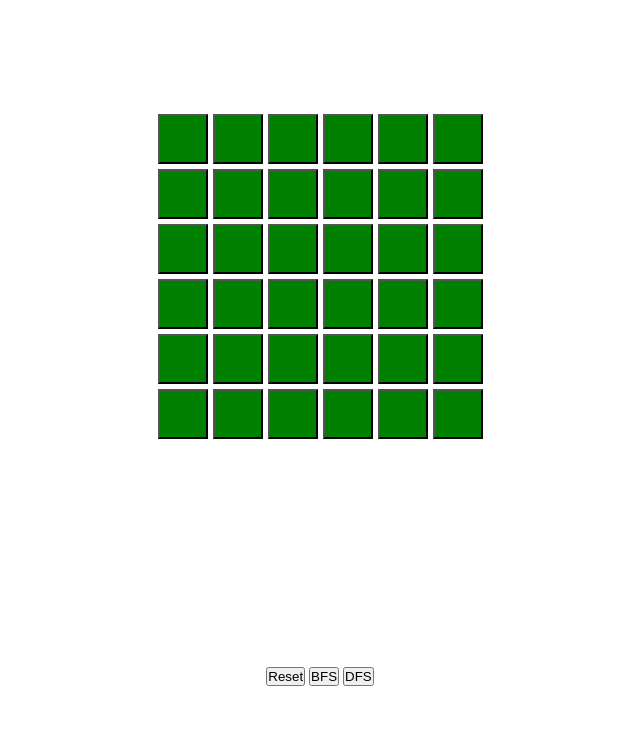
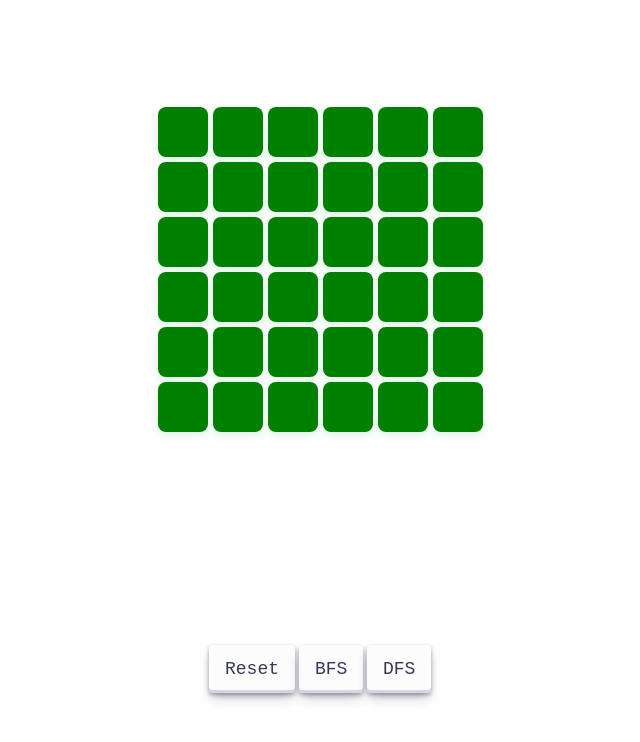
Before and after one commit to SillySilvy04/grid_grafo, a plain HTML site: page index.html in a window 1280 px wide. Shown: the whole page, without its empty margins (320-960 px from the left). Drawn offline with Linux system fonts and the light colour scheme.

Commit message:
adição de estilo mais customizado aos botões do grid, busca BFS, busca DFS e Reset

```diff
--- a/index.html
+++ b/index.html
@@ -11,9 +11,9 @@
         <div id="grid"></div>
 
         <div class="nav-down-bar">
-            <input type="button" id="RESET" value="Reset" onclick="resetButtons()">
-            <input type="button" id="BFS" value="BFS" onclick="callBFS()">
-            <input type="button" id="DFS" value="DFS" onclick="callDFS()">
+            <input class="button-30" type="button" id="RESET" value="Reset" onclick="resetButtons()">
+            <input class="button-30" type="button" id="BFS" value="BFS" onclick="callBFS()">
+            <input class="button-30" type="button" id="DFS" value="DFS" onclick="callDFS()">
         </div>
     </section>
 </body>
--- a/script.js
+++ b/script.js
@@ -39,6 +39,7 @@ function addGraphEdges(lines=6, columns=6) {
  function buttonsColorChanging(event){
     const btn = event.target
     btn.classList = "";
+    btn.classList.add("button-68");
     if(btn.value == "green"){
         btn.classList.add("button-clicked");
         btn.value = "red";
@@ -71,6 +72,7 @@ function resetButtons(lines=6, columns=6){
     for(let [vertex,neighbor] of graph.adjList){
         vertex.classList = "";
         vertex.classList.add("button");
+        vertex.classList.add("button-68");
         vertex.value = "green";
         vertex.textContent = "";
         graph.removeEdges(vertex);
@@ -121,6 +123,7 @@ function callSearch(searchType){
     if(resultado && resultado.path){
         for(let btn of resultado.path){
             btn.classList = "";
+            btn.classList.add("button-68");
             btn.value = "orange";
             btn.classList.add("button-path");
         }
@@ -131,6 +134,7 @@ function callSearch(searchType){
             cont++;
             if(btn.value !== "orange"){
                 btn.classList = "";
+                btn.classList.add("button-68");
                 btn.value = "gray";
                 btn.classList.add("button-visited");
             }
@@ -155,6 +159,7 @@ function createGrid(lines = 6, columns = 6){
             btn.style.width = "50px";
             btn.style.height = "50px";
             btn.addEventListener("click", buttonsColorChanging);
+            btn.classList.add("button-68");
             btn.classList.add("button");
             btn.value = "green";
 
--- a/style.css
+++ b/style.css
@@ -22,20 +22,82 @@
     margin: auto 0;
 }
 
-.button{
-    background-color: green;
+.button-68 {
+  appearance: none;
+  backface-visibility: hidden;
+  border-radius: 8px;
+  border-style: none;
+  box-shadow: rgba(39, 174, 96, .15) 0 4px 9px;
+  box-sizing: border-box;
+  color: #fff;
+  cursor: pointer;
+  display: inline-block;
+  font-family: Inter,-apple-system,system-ui,"Segoe UI",Helvetica,Arial,sans-serif;
+  font-size: 16px;
+  font-weight: 600;
+  letter-spacing: normal;
+  line-height: 1.5;
+  outline: none;
+  overflow: hidden;
+  padding: 13px 20px;
+  position: relative;
+  text-align: center;
+  text-decoration: none;
+  transform: translate3d(0, 0, 0);
+  transition: all .3s;
+  user-select: none;
+  -webkit-user-select: none;
+  touch-action: manipulation;
+  vertical-align: top;
+  white-space: nowrap;
+  display: inline-flex;
+  justify-content: center;
+  align-items: center;
+  line-height: 1;
 }
 
-.button-clicked{
-    background-color: red;
+.button-68:hover {
+  opacity: 1;
+  transform: translateY(0);
+  transition-duration: .35s;
 }
 
-.button-start{
-    background-color: yellow;
+.button-68:active {
+  transform: translateY(2px);
+  transition-duration: .35s;
 }
 
-.button-end{
-    background-color: black;
+.button-68:hover {
+  box-shadow: rgba(39, 174, 96, .2) 0 6px 12px;
+}
+
+.button {
+  background-color: green;
+}
+.button:hover {
+  background-color: #006400;
+}
+
+.button-clicked {
+  background-color: red;
+}
+.button-clicked:hover {
+  background-color: darkred;
+}
+
+.button-start {
+  background-color: yellow;
+}
+.button-start:hover {
+  background-color: gold;
+}
+
+.button-end {
+  background-color: black;
+  color: white;
+}
+.button-end:hover {
+  background-color: #222;
 }
 
 .nav-down-bar{
@@ -55,7 +117,6 @@
   cursor: not-allowed;
 }
 
-
 .button-blocked{
   pointer-events: none;
   opacity: 0.7;
@@ -70,3 +131,48 @@
   color: #666;
   border: 1px solid #999;
 }
+
+.button-30 {
+  align-items: center;
+  appearance: none;
+  background-color: #FCFCFD;
+  border-radius: 4px;
+  border-width: 0;
+  box-shadow: rgba(45, 35, 66, 0.4) 0 2px 4px,rgba(45, 35, 66, 0.3) 0 7px 13px -3px,#D6D6E7 0 -3px 0 inset;
+  box-sizing: border-box;
+  color: #36395A;
+  cursor: pointer;
+  display: inline-flex;
+  font-family: "JetBrains Mono",monospace;
+  height: 48px;
+  justify-content: center;
+  line-height: 1;
+  list-style: none;
+  overflow: hidden;
+  padding-left: 16px;
+  padding-right: 16px;
+  position: relative;
+  text-align: left;
+  text-decoration: none;
+  transition: box-shadow .15s,transform .15s;
+  user-select: none;
+  -webkit-user-select: none;
+  touch-action: manipulation;
+  white-space: nowrap;
+  will-change: box-shadow,transform;
+  font-size: 18px;
+}
+
+.button-30:focus {
+  box-shadow: #D6D6E7 0 0 0 1.5px inset, rgba(45, 35, 66, 0.4) 0 2px 4px, rgba(45, 35, 66, 0.3) 0 7px 13px -3px, #D6D6E7 0 -3px 0 inset;
+}
+
+.button-30:hover {
+  box-shadow: rgba(45, 35, 66, 0.4) 0 4px 8px, rgba(45, 35, 66, 0.3) 0 7px 13px -3px, #D6D6E7 0 -3px 0 inset;
+  transform: translateY(-2px);
+}
+
+.button-30:active {
+  box-shadow: #D6D6E7 0 3px 7px inset;
+  transform: translateY(2px);
+}
```
